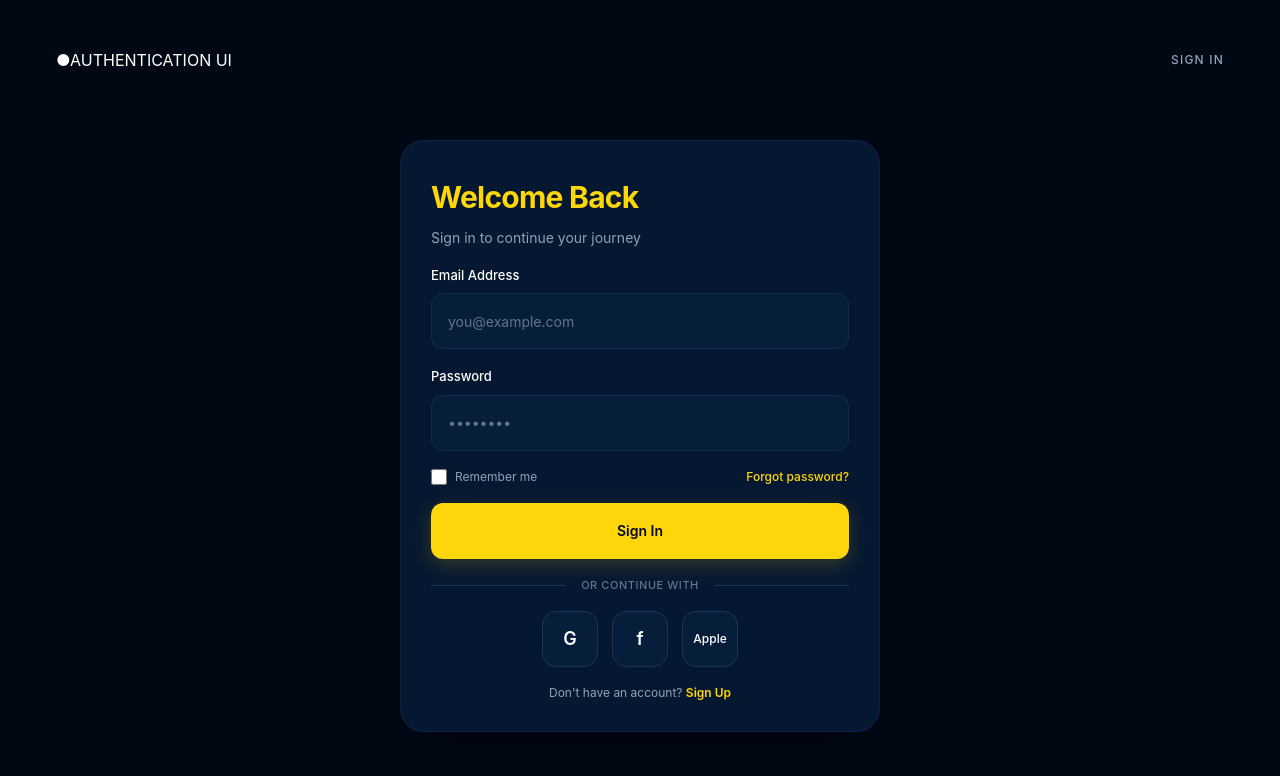
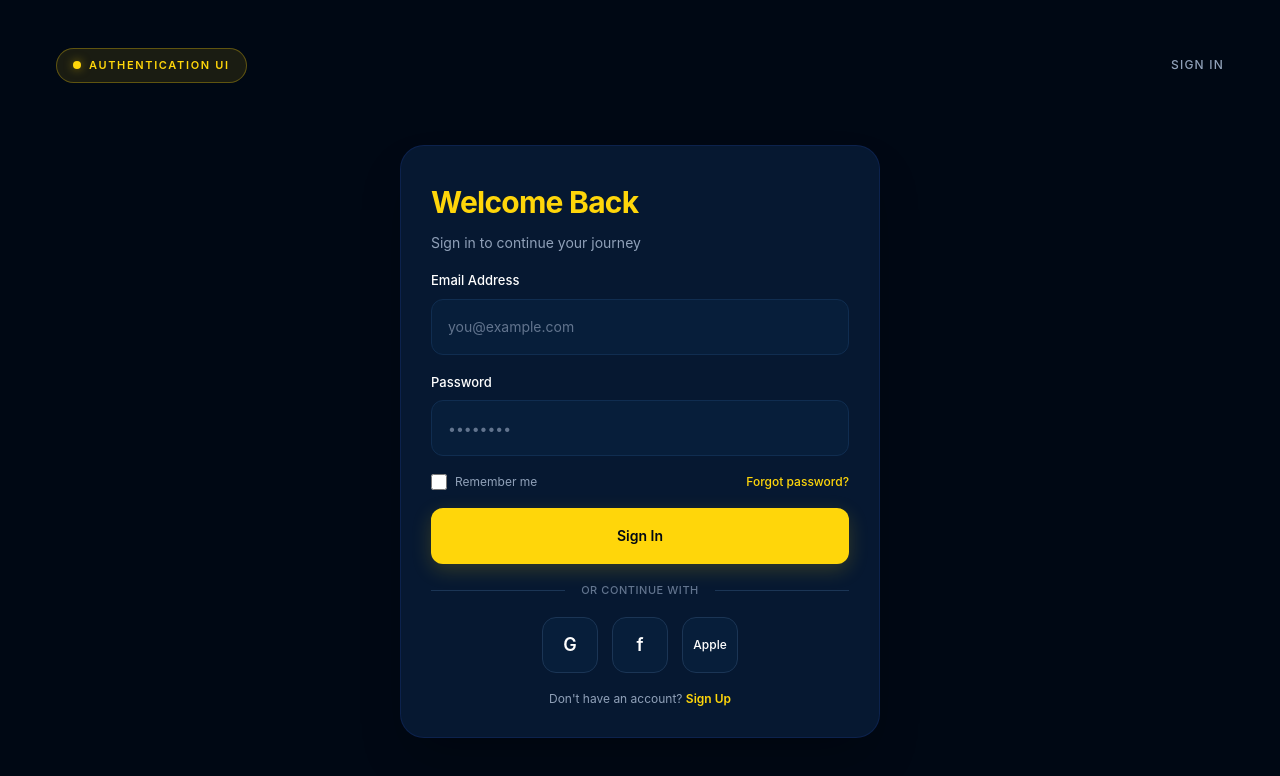
Before and after one commit to wanessags/Authentication-Forms, a React (Vite) app: page / in a window 1280 px wide. Shown: the top 776 px of the page. Built offline with nearby package versions, Linux system fonts and the light colour scheme.

Commit message:
style: estiliza indicador AuthBadge com Tailwind

```diff
--- a/src/components/ui/AuthBadge.jsx
+++ b/src/components/ui/AuthBadge.jsx
@@ -1,9 +1,33 @@
 
 export default function AuthBadge() {
-    return (
-      <div>
-        <span aria-hidden="true">●</span>
-        <span>AUTHENTICATION UI</span>
-      </div>
-    );
-  }
+  return (
+    <div
+      className="
+        inline-flex items-center gap-2
+        rounded-full
+        border border-[#FFD60A]/30
+        bg-[#FFD60A]/10
+        px-4 py-2
+      "
+    >
+      <span
+        aria-hidden="true"
+        className="
+          h-2 w-2 rounded-full
+          bg-[#FFD60A]
+          shadow-[0_0_10px_rgba(255,214,10,0.5)]
+        "
+      />
+
+      <span
+        className="
+          text-[11px] font-semibold
+          tracking-[0.15em]
+          text-[#FFD60A]
+        "
+      >
+        AUTHENTICATION UI
+      </span>
+    </div>
+  );
+}
```
